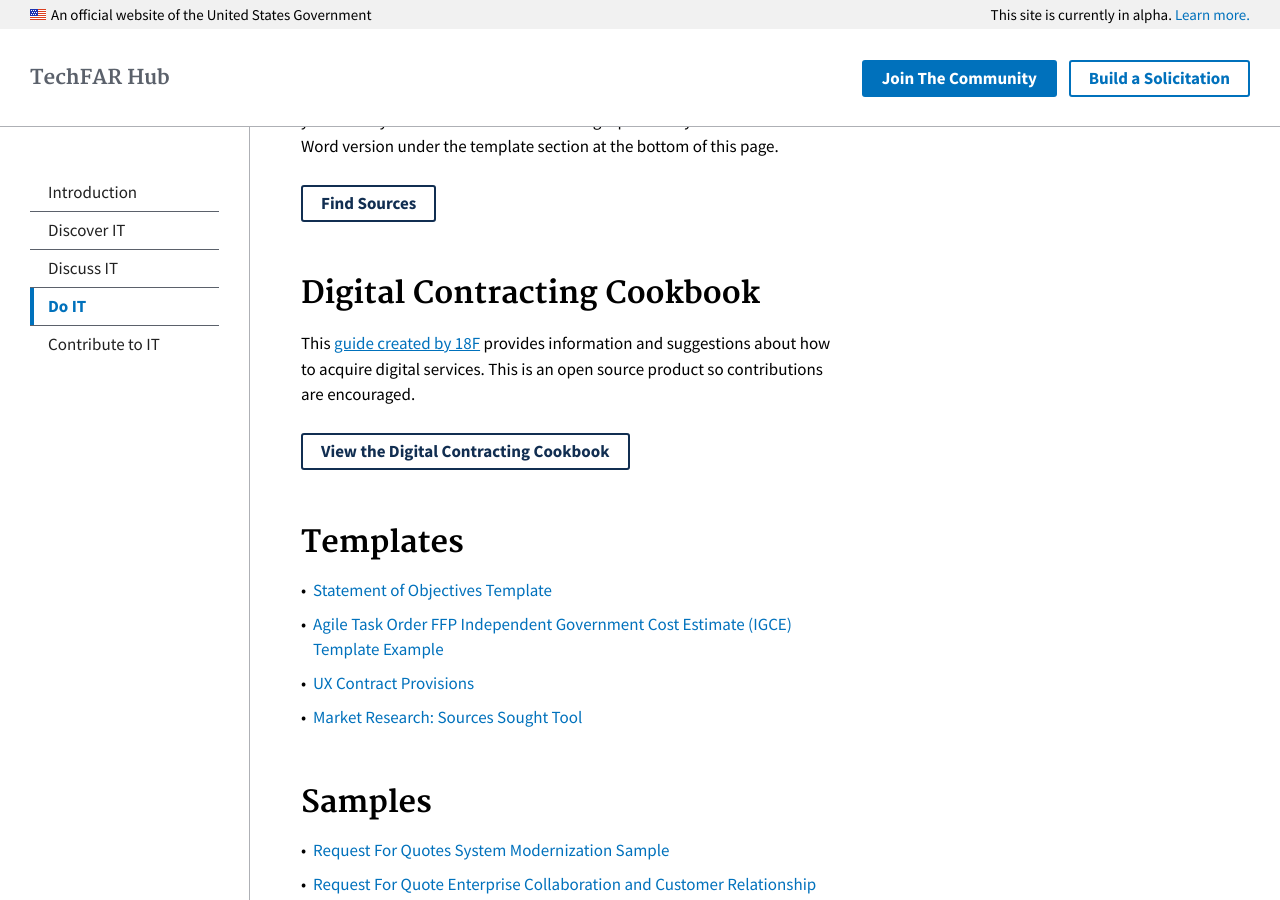
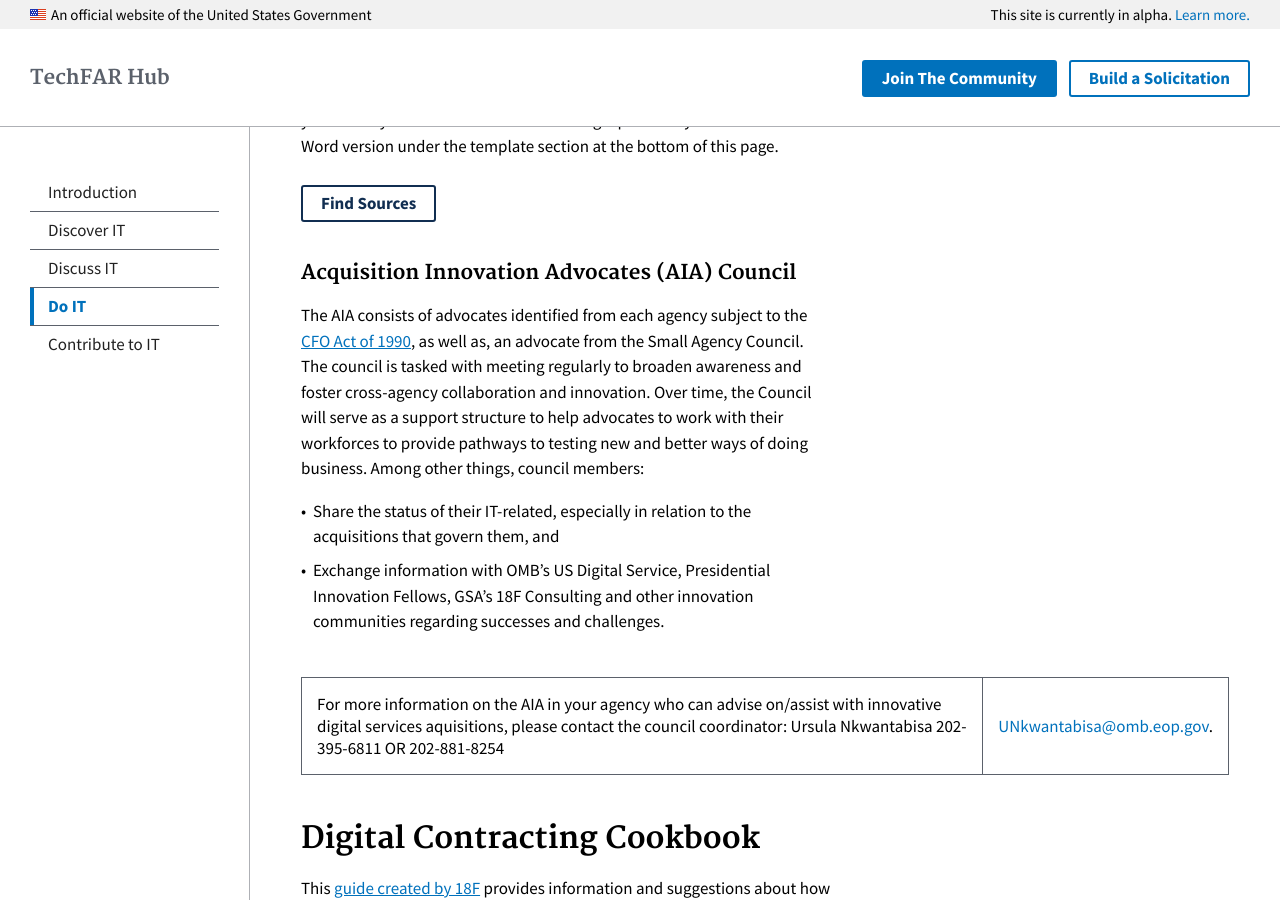
Before and after one commit to usds/techfar-hub, a Jekyll site: the page built from _topics/3_do-IT.md, in a window 1280 px wide and 900 px high, scrolled down 977 px. Built offline with Jekyll 4.4.1, drawn with Linux system fonts in a browser that asks for light colours; some of the changed text lies outside the part shown.

Commit message:
Added AIA information to the Create Acquisition section

```diff
--- a/_topics/3_do-IT.md
+++ b/_topics/3_do-IT.md
@@ -25,6 +25,15 @@
 Once you have determined what it is you need, you need to know where to get it. The Sources Sought tool is a Google form. If your agency allows you to use Google products, simply make a copy and send it out or post it with your RFI. If you do not have access to Google products you can use the Word version under the template section at the bottom of this page.
 
 <a class="usa-button-outline usa-button-active" type="button" target="blank" href="https://docs.google.com/forms/d/1BGKTfoG8rRD4i5Qh-LOO22T31QS3BOkidVCyQzEhtOA/edit?usp=sharing">Find Sources</a>
+
+### Acquisition Innovation Advocates (AIA) Council
+The AIA consists of advocates identified from each agency subject to the [CFO Act of 1990](https://cfo.gov/about/){:target="_blank"}, as well as, an advocate from the Small Agency Council.  The council is tasked with meeting regularly to broaden awareness and foster cross-agency collaboration and innovation.  Over time, the Council will serve as a support structure to help advocates to work with their workforces to provide pathways to testing new and better ways of doing business. Among other things, council members:
+
+* Share the status of their IT-related, especially in relation to the acquisitions that govern them, and
+* Exchange information with OMB's US Digital Service, Presidential Innovation Fellows, GSA’s 18F Consulting and other innovation communities regarding successes and challenges.
+
+For more information on the AIA in your agency who can advise on/assist with innovative digital services aquisitions, please contact the council coordinator: Ursula Nkwantabisa 202-395-6811 OR 202-881-8254 | [UNkwantabisa@omb.eop.gov](mailto:UNkwantabisa@omb.eop.gov).
+
 
 ## Digital Contracting Cookbook
 
```
Also changed, not shown: other parts of _topics/3_do-IT.md (+1 -1 lines).
